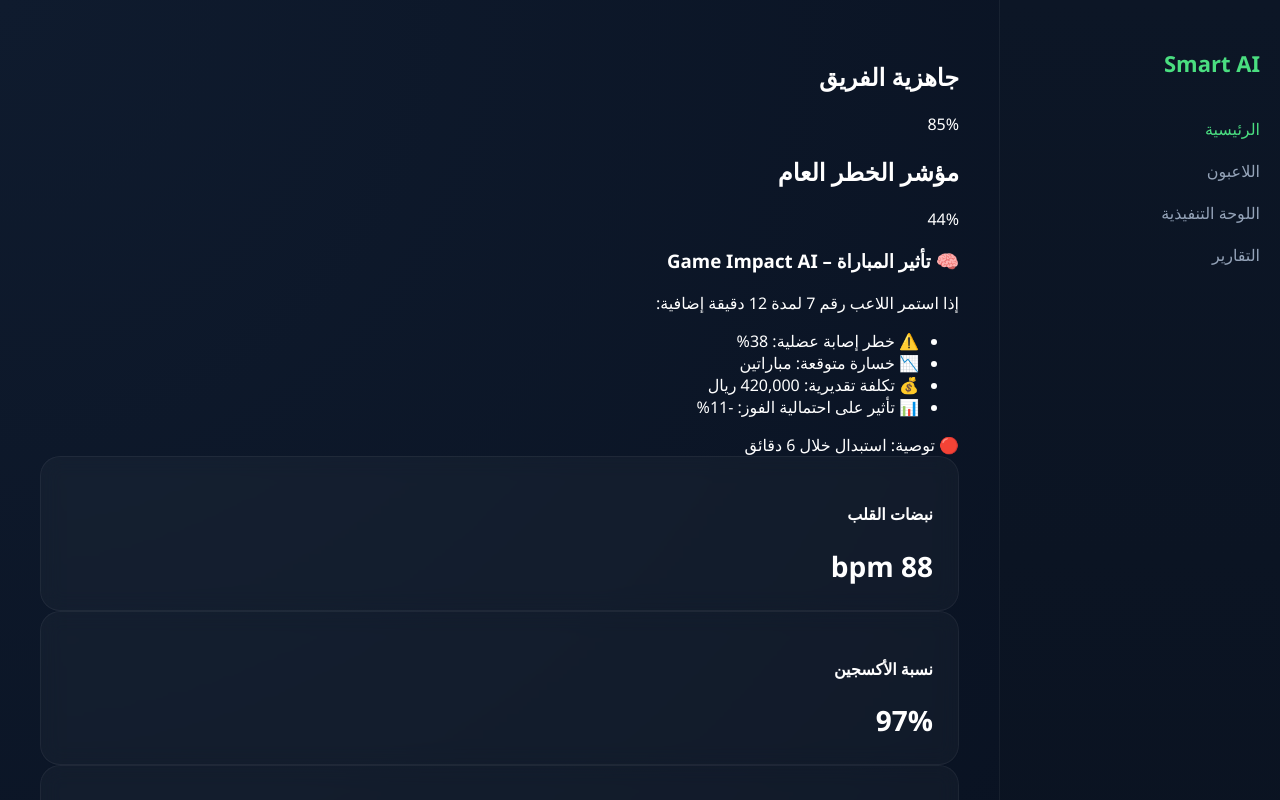
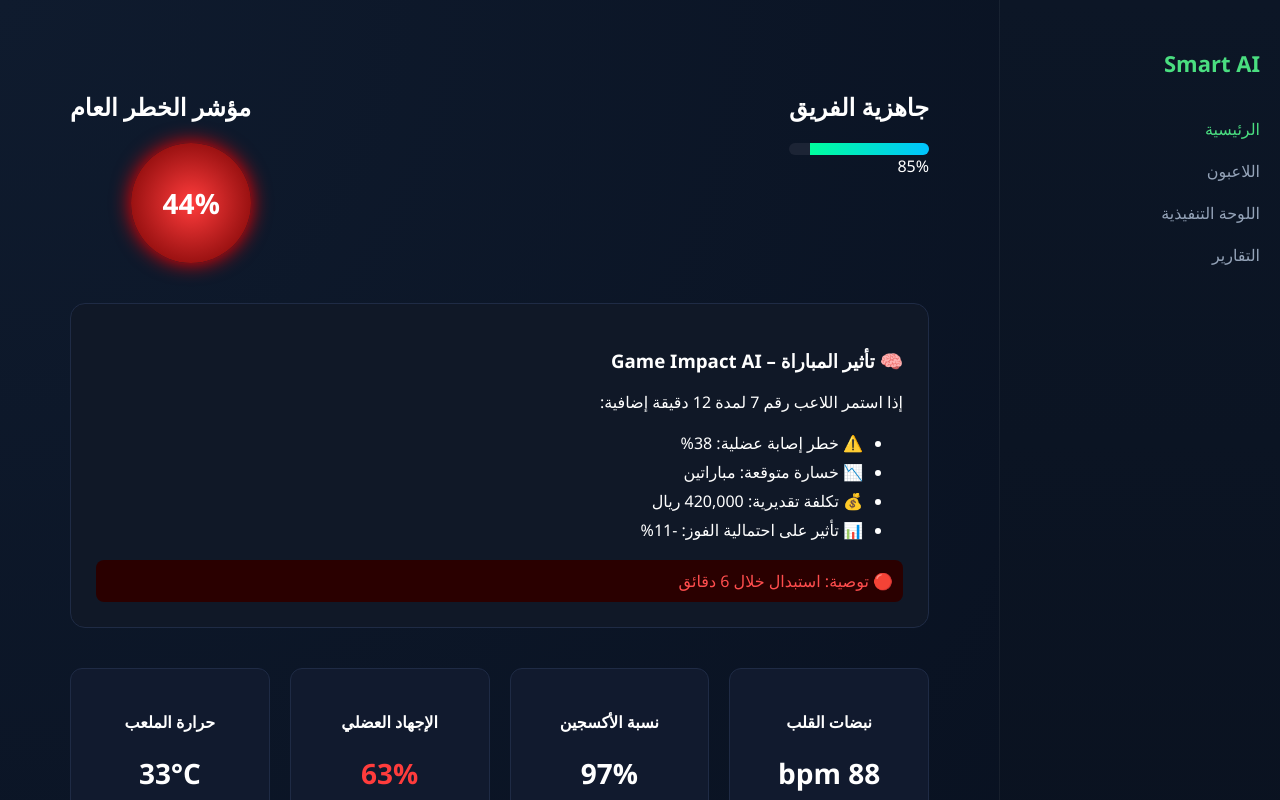
Before and after one commit to jkg9rmd8td-blip/smart-pro, a React (Vite) app: page /#/ in a window 1280 px wide. Shown: the top 800 px of the page. Built offline with nearby package versions, Linux system fonts and the light colour scheme.

Commit message:
Update styles.css

```diff
--- a/src/styles.css
+++ b/src/styles.css
@@ -145,3 +145,87 @@ body {
   background: rgba(34,197,94,0.15);
   border: 1px solid rgba(34,197,94,0.4);
 }
+.dashboard {
+  padding: 30px;
+  color: white;
+}
+
+.team-status {
+  display: flex;
+  justify-content: space-between;
+  gap: 40px;
+  margin-bottom: 40px;
+}
+
+.progress {
+  height: 12px;
+  background: #1c2435;
+  border-radius: 10px;
+  margin-top: 10px;
+  overflow: hidden;
+}
+
+.progress-fill {
+  height: 100%;
+  background: linear-gradient(90deg, #00ff9d, #00c3ff);
+  transition: 0.5s;
+}
+
+.risk-circle {
+  width: 120px;
+  height: 120px;
+  border-radius: 50%;
+  background: radial-gradient(circle, #ff3c3c, #700000);
+  display: flex;
+  align-items: center;
+  justify-content: center;
+  font-size: 28px;
+  font-weight: bold;
+  box-shadow: 0 0 20px red;
+}
+
+.impact-card {
+  background: #101827;
+  padding: 25px;
+  border-radius: 15px;
+  margin-bottom: 40px;
+  border: 1px solid #1f2b45;
+}
+
+.impact-card ul {
+  margin-top: 15px;
+  line-height: 1.8;
+}
+
+.ai-recommendation {
+  margin-top: 15px;
+  padding: 10px;
+  background: #2a0000;
+  color: #ff4d4d;
+  border-radius: 8px;
+}
+
+.live-data {
+  display: grid;
+  grid-template-columns: repeat(4, 1fr);
+  gap: 20px;
+}
+
+.card {
+  background: #111a2e;
+  padding: 20px;
+  border-radius: 12px;
+  text-align: center;
+  border: 1px solid #1f2b45;
+}
+
+.value {
+  font-size: 24px;
+  font-weight: bold;
+  margin-top: 10px;
+  display: block;
+}
+
+.value.danger {
+  color: #ff3c3c;
+}
```
